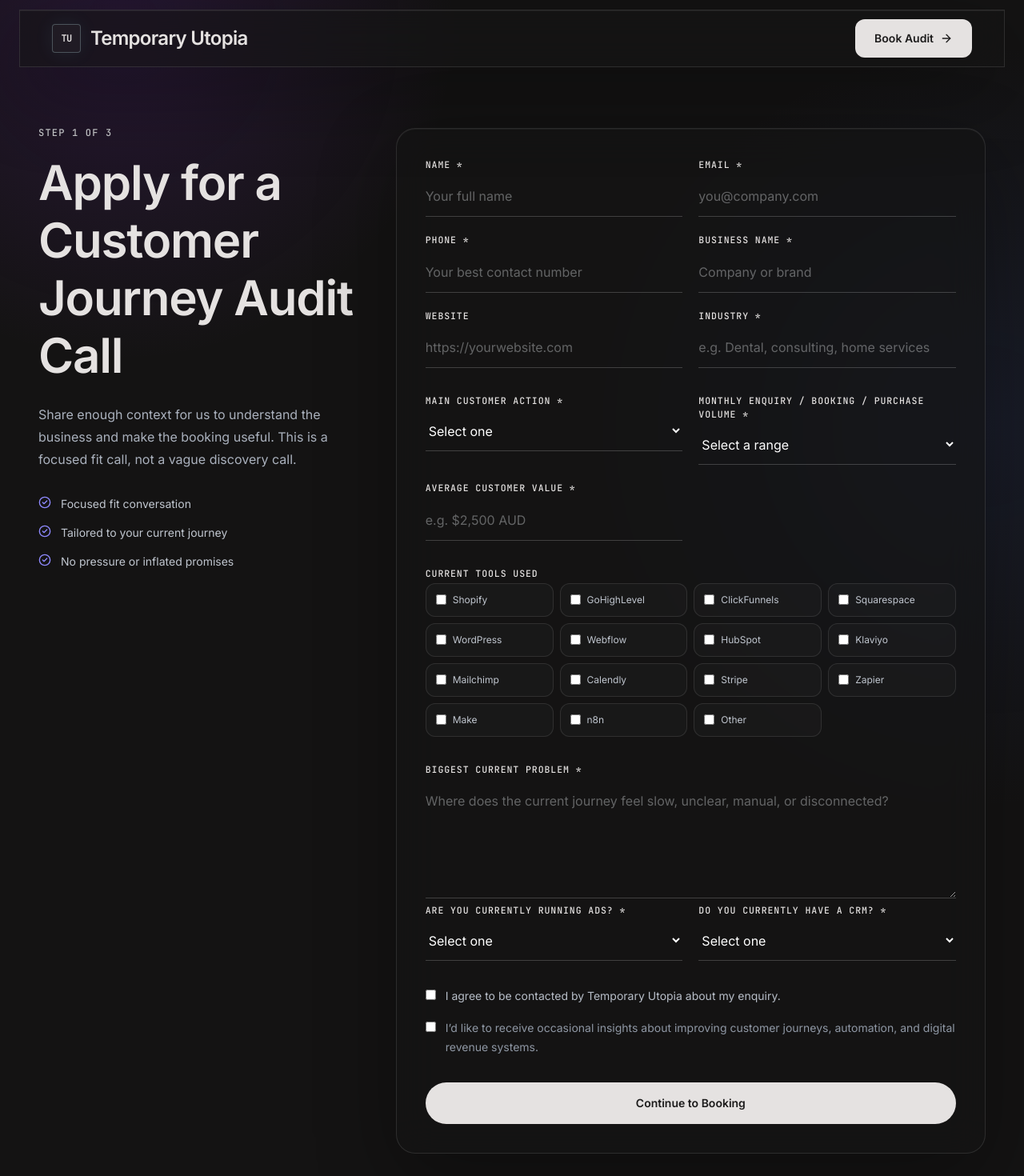
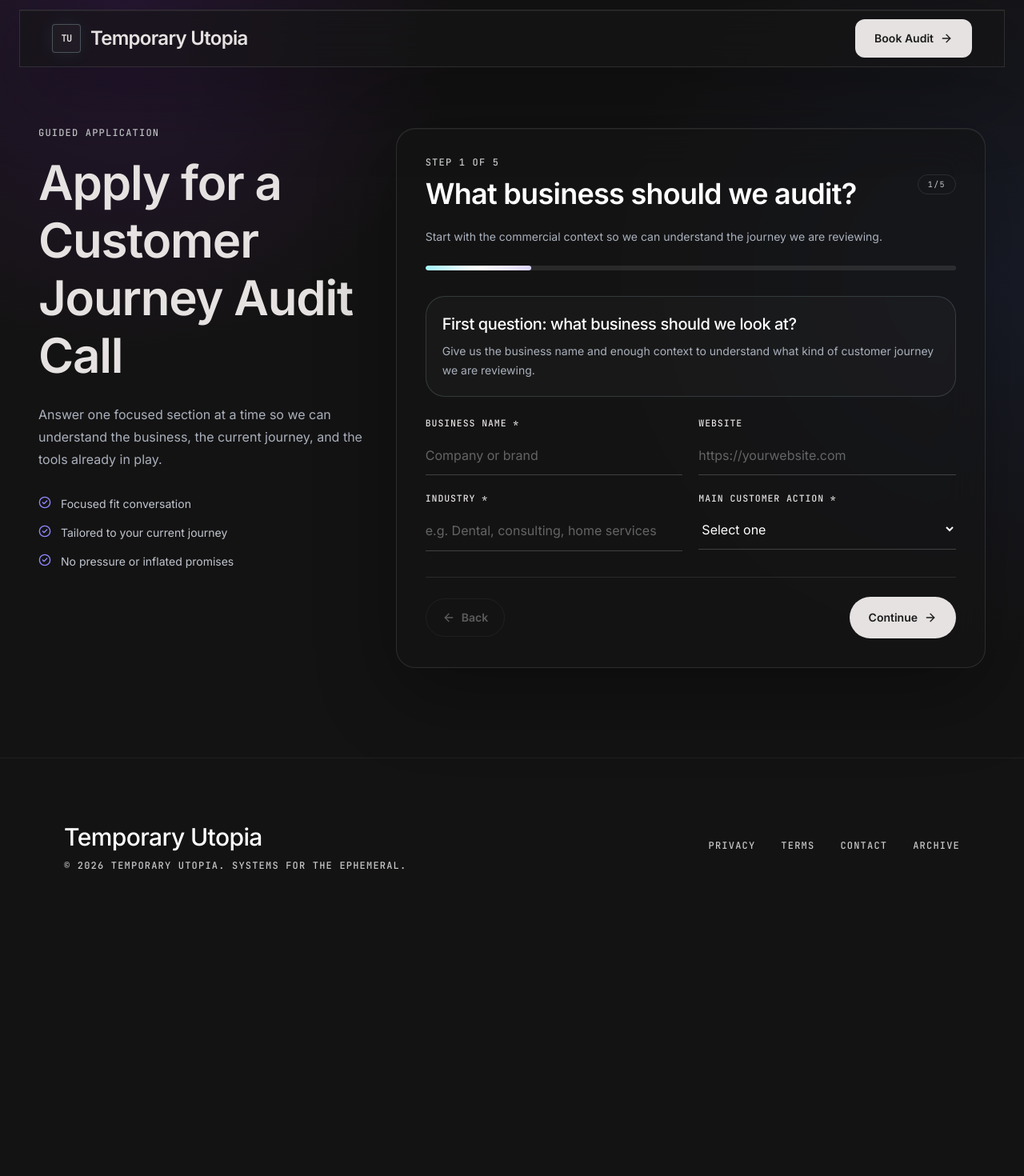
Before and after one commit to heyfinlay/UtopiaStudios, a Next.js app: page /apply in a window 1280 px wide. Shown: the top 1470 px of the page at 80% size. After the commit the page ends 1168 px from the top, so only its background shows below. Built offline with nearby package versions, Linux system fonts and the light colour scheme.

Commit message:
Add guided multi-step application form

```diff
--- a/src/app/apply/page.tsx
+++ b/src/app/apply/page.tsx
@@ -19,14 +19,13 @@ export default function ApplyPage() {
       <main>
         <SectionWrapper className="grid gap-8 !pt-40 lg:grid-cols-[.72fr_1.28fr]">
           <div className="lg:sticky lg:top-8 lg:self-start">
-            <p className="eyebrow">Step 1 of 3</p>
+            <p className="eyebrow">Guided application</p>
             <h1 className="section-title mt-5 text-4xl font-semibold sm:text-6xl">
               Apply for a Customer Journey Audit Call
             </h1>
             <p className="mt-6 max-w-lg leading-7 text-[#aab1bd]">
-              Share enough context for us to understand the business and make
-              the booking useful. This is a focused fit call, not a vague
-              discovery call.
+              Answer one focused section at a time so we can understand the
+              business, the current journey, and the tools already in play.
             </p>
             <ul className="mt-8 space-y-4 text-sm text-[#c0c6cf]">
               {[
--- a/src/components/forms/ApplicationForm.tsx
+++ b/src/components/forms/ApplicationForm.tsx
@@ -5,7 +5,7 @@ import { useRouter } from "next/navigation";
 import { useState } from "react";
 import { useForm } from "react-hook-form";
 import { z } from "zod";
-import { CheckCircle2 } from "lucide-react";
+import { ArrowLeft, ArrowRight, CheckCircle2 } from "lucide-react";
 import {
   sendToCRM,
   sendToEmailPlatform,
@@ -29,6 +29,8 @@ const schema = z.object({
   monthlyVolume: z.string().min(1, "Select an approximate volume."),
   averageValue: z.string().min(1, "Enter an approximate customer value."),
   tools: z.array(z.string()),
+  aiTools: z.array(z.string()),
+  aiToolsOther: z.string().optional(),
   biggestProblem: z.string().min(20, "Please give us a little more context."),
   runningAds: z.string().min(1, "Select an answer."),
   hasCrm: z.string().min(1, "Select an answer."),
@@ -54,17 +56,128 @@ const toolOptions = [
   "Other",
 ];
 
+const aiToolOptions = [
+  "ChatGPT",
+  "Claude",
+  "Gemini",
+  "Perplexity",
+  "OpenAI API",
+  "OpenRouter",
+  "Microsoft Copilot",
+  "Notion AI",
+  "Midjourney",
+  "Runway",
+  "Higgsfield",
+  "Canva AI",
+  "Cursor",
+  "Zapier AI",
+  "Make AI",
+  "Other",
+];
+
+type FieldName = keyof Values;
+
+const steps: Array<{
+  eyebrow: string;
+  title: string;
+  description: string;
+  fields: FieldName[];
+  validationSchema: z.ZodType;
+}> = [
+  {
+    eyebrow: "Step 1 of 5",
+    title: "What business should we audit?",
+    description:
+      "Start with the commercial context so we can understand the journey we are reviewing.",
+    fields: ["businessName", "website", "industry", "mainAction"],
+    validationSchema: schema.pick({
+      businessName: true,
+      website: true,
+      industry: true,
+      mainAction: true,
+    }),
+  },
+  {
+    eyebrow: "Step 2 of 5",
+    title: "Who should we contact?",
+    description: "Add the best person for the fit call and audit follow-up.",
+    fields: ["name", "email", "phone"],
+    validationSchema: schema.pick({
+      name: true,
+      email: true,
+      phone: true,
+    }),
+  },
+  {
+    eyebrow: "Step 3 of 5",
+    title: "Where is the journey leaking?",
+    description:
+      "Share the scale of the current customer journey and the main problem you want fixed.",
+    fields: [
+      "monthlyVolume",
+      "averageValue",
+      "biggestProblem",
+      "runningAds",
+      "hasCrm",
+    ],
+    validationSchema: schema.pick({
+      monthlyVolume: true,
+      averageValue: true,
+      biggestProblem: true,
+      runningAds: true,
+      hasCrm: true,
+    }),
+  },
+  {
+    eyebrow: "Step 4 of 5",
+    title: "What tools are already in the stack?",
+    description:
+      "Select the platforms and AI tools your team currently uses. This helps us avoid recommending systems that duplicate what already works.",
+    fields: ["tools", "aiTools", "aiToolsOther"],
+    validationSchema: schema.pick({
+      tools: true,
+      aiTools: true,
+      aiToolsOther: true,
+    }),
+  },
+  {
+    eyebrow: "Step 5 of 5",
+    title: "Confirm and continue to booking.",
+    description:
+      "Final consent before we send the application into the audit workflow.",
+    fields: ["consent", "marketingOptIn"],
+    validationSchema: schema.pick({
+      consent: true,
+      marketingOptIn: true,
+    }),
+  },
+];
+
 export function ApplicationForm() {
   const router = useRouter();
   const [submitted, setSubmitted] = useState<Values | null>(null);
+  const [stepIndex, setStepIndex] = useState(0);
   const {
     register,
     handleSubmit,
+    getValues,
+    setError,
+    clearErrors,
     formState: { errors, isSubmitting },
   } = useForm<Values>({
     resolver: zodResolver(schema),
-    defaultValues: { tools: [], marketingOptIn: false },
+    defaultValues: {
+      tools: [],
+      aiTools: [],
+      aiToolsOther: "",
+      marketingOptIn: false,
+    },
   });
+
+  const currentStep = steps[stepIndex];
+  const isLastStep = stepIndex === steps.length - 1;
+  const progress = ((stepIndex + 1) / steps.length) * 100;
+
   const onSubmit = async (values: Values) => {
     setSubmitted(values);
     console.info("Customer Journey Audit application", values);
@@ -83,6 +196,38 @@ export function ApplicationForm() {
         <p className="mt-3 text-[#a9b0bd]">Taking you to the booking page...</p>
       </div>
     );
+
+  const goNext = () => {
+    clearErrors(currentStep.fields);
+    const values = getValues();
+    const stepValues = currentStep.fields.reduce<Partial<Values>>(
+      (acc, fieldName) => ({
+        ...acc,
+        [fieldName]: values[fieldName],
+      }),
+      {},
+    );
+    const result = currentStep.validationSchema.safeParse(stepValues);
+
+    if (!result.success) {
+      let shouldFocus = true;
+      result.error.issues.forEach((issue) => {
+        const fieldName = issue.path[0] as FieldName | undefined;
+        if (fieldName && currentStep.fields.includes(fieldName)) {
+          setError(
+            fieldName,
+            { type: "manual", message: issue.message },
+            { shouldFocus },
+          );
+          shouldFocus = false;
+        }
+      });
+      return;
+    }
+
+    setStepIndex((current) => Math.min(current + 1, steps.length - 1));
+  };
+
   const field = (
     name: keyof Values,
     label: string,
@@ -102,12 +247,83 @@ export function ApplicationForm() {
       )}
     </label>
   );
+
+  const selectField = (
+    name: "mainAction" | "monthlyVolume" | "runningAds" | "hasCrm",
+    label: string,
+    placeholder: string,
+    options: string[],
+  ) => (
+    <label>
+      <span className="form-label">{label}</span>
+      <select {...register(name)} className="input">
+        <option value="">{placeholder}</option>
+        {options.map((value) => (
+          <option key={value}>{value}</option>
+        ))}
+      </select>
+      {errors[name] && (
+        <span className="form-error">{errors[name]?.message}</span>
+      )}
+    </label>
+  );
+
+  const checkboxGrid = (name: "tools" | "aiTools", options: string[]) => (
+    <div className="grid grid-cols-2 gap-2 sm:grid-cols-3">
+      {options.map((option) => (
+        <label
+          key={option}
+          className="flex items-center gap-2 rounded-2xl border border-white/10 bg-white/[.025] p-3 text-xs text-[#c0c6cf] transition hover:border-cyan-100/25 hover:bg-white/[.045]"
+        >
+          <input
+            type="checkbox"
+            value={option}
+            {...register(name)}
+            className="accent-[#e5e2e1]"
+          />
+          {option}
+        </label>
+      ))}
+    </div>
+  );
+
   return (
     <form onSubmit={handleSubmit(onSubmit)} className="space-y-8" noValidate>
+      <div>
+        <div className="mb-5 flex items-center justify-between gap-4">
+          <div>
+            <p className="eyebrow text-cyan-100/80">{currentStep.eyebrow}</p>
+            <h2 className="section-title mt-3 text-3xl font-semibold text-white md:text-4xl">
+              {currentStep.title}
+            </h2>
+          </div>
+          <span className="rounded-full border border-white/10 px-3 py-1 font-mono text-[10px] uppercase tracking-[0.14em] text-[#c5c7c9]">
+            {stepIndex + 1}/{steps.length}
+          </span>
+        </div>
+        <p className="max-w-2xl text-sm leading-6 text-[#aab1bd]">
+          {currentStep.description}
+        </p>
+        <div className="mt-6 h-1.5 overflow-hidden rounded-full bg-white/10">
+          <div
+            className="h-full rounded-full bg-gradient-to-r from-cyan-200 via-white to-violet-200 transition-all duration-300"
+            style={{ width: `${progress}%` }}
+          />
+        </div>
+      </div>
+
+      {stepIndex === 0 && (
+        <div className="space-y-6">
+          <div className="rounded-3xl border border-cyan-100/15 bg-white/[.025] p-5">
+            <p className="text-xl font-medium tracking-[-0.02em] text-white">
+              First question: what business should we look at?
+            </p>
+            <p className="mt-2 text-sm leading-6 text-[#aab1bd]">
+              Give us the business name and enough context to understand what
+              kind of customer journey we are reviewing.
+            </p>
+          </div>
           <div className="grid gap-5 sm:grid-cols-2">
-        {field("name", "Name *", "Your full name")}
-        {field("email", "Email *", "you@company.com", "email")}
-        {field("phone", "Phone *", "Your best contact number", "tel")}
             {field("businessName", "Business name *", "Company or brand")}
             {field("website", "Website", "https://yourwebsite.com", "url")}
             {field(
@@ -115,106 +331,97 @@ export function ApplicationForm() {
               "Industry *",
               "e.g. Dental, consulting, home services",
             )}
-      </div>
-      <div className="grid gap-5 sm:grid-cols-2">
-        <label>
-          <span className="form-label">Main customer action *</span>
-          <select {...register("mainAction")} className="input">
-            <option value="">Select one</option>
-            {[
+            {selectField("mainAction", "Main customer action *", "Select one", [
               "Enquiry",
               "Booking",
               "Purchase",
               "Quote request",
               "Consultation",
               "Checkout",
-            ].map((v) => (
-              <option key={v}>{v}</option>
-            ))}
-          </select>
-          {errors.mainAction && (
-            <span className="form-error">{errors.mainAction.message}</span>
+            ])}
+          </div>
+        </div>
       )}
-        </label>
-        <label>
-          <span className="form-label">
-            Monthly enquiry / booking / purchase volume *
-          </span>
-          <select {...register("monthlyVolume")} className="input">
-            <option value="">Select a range</option>
-            {["Under 20", "20–50", "51–100", "101–250", "251–500", "500+"].map(
-              (v) => (
-                <option key={v}>{v}</option>
-              ),
+
+      {stepIndex === 1 && (
+        <div className="grid gap-5 sm:grid-cols-2">
+          {field("name", "Name *", "Your full name")}
+          {field("email", "Email *", "you@company.com", "email")}
+          {field("phone", "Phone *", "Your best contact number", "tel")}
+        </div>
       )}
-          </select>
-          {errors.monthlyVolume && (
-            <span className="form-error">{errors.monthlyVolume.message}</span>
+
+      {stepIndex === 2 && (
+        <div className="space-y-6">
+          <div className="grid gap-5 sm:grid-cols-2">
+            {selectField(
+              "monthlyVolume",
+              "Monthly enquiry / booking / purchase volume *",
+              "Select a range",
+              ["Under 20", "20–50", "51–100", "101–250", "251–500", "500+"],
             )}
-        </label>
-        {field("averageValue", "Average customer value *", "e.g. $2,500 AUD")}
+            {field(
+              "averageValue",
+              "Average customer value *",
+              "e.g. $2,500 AUD",
+            )}
+            {selectField(
+              "runningAds",
+              "Are you currently running ads? *",
+              "Select one",
+              ["Yes", "No", "Not sure"],
+            )}
+            {selectField(
+              "hasCrm",
+              "Do you currently have a CRM? *",
+              "Select one",
+              ["Yes", "No", "Not sure"],
+            )}
           </div>
-      <fieldset>
-        <legend className="form-label">Current tools used</legend>
-        <div className="grid grid-cols-2 gap-2 sm:grid-cols-3 lg:grid-cols-4">
-          {toolOptions.map((tool) => (
-            <label
-              key={tool}
-              className="flex items-center gap-2 rounded-xl border border-white/10 bg-white/[.025] p-3 text-xs text-[#c0c6cf]"
-            >
-              <input
-                type="checkbox"
-                value={tool}
-                {...register("tools")}
-                className="accent-[#7772ff]"
-              />
-              {tool}
-            </label>
-          ))}
-        </div>
-      </fieldset>
           <label>
             <span className="form-label">Biggest current problem *</span>
             <textarea
               {...register("biggestProblem")}
               rows={5}
-          className={`input resize-y ${errors.biggestProblem ? "input-error" : ""}`}
+              className={`input resize-y ${
+                errors.biggestProblem ? "input-error" : ""
+              }`}
               placeholder="Where does the current journey feel slow, unclear, manual, or disconnected?"
             />
             {errors.biggestProblem && (
-          <span className="form-error">{errors.biggestProblem.message}</span>
-        )}
-      </label>
-      <div className="grid gap-5 sm:grid-cols-2">
-        {[
-          ["runningAds", "Are you currently running ads?"],
-          ["hasCrm", "Do you currently have a CRM?"],
-        ].map(([name, label]) => (
-          <label key={name}>
-            <span className="form-label">{label} *</span>
-            <select
-              {...register(name as "runningAds" | "hasCrm")}
-              className="input"
-            >
-              <option value="">Select one</option>
-              <option>Yes</option>
-              <option>No</option>
-              <option>Not sure</option>
-            </select>
-            {errors[name as "runningAds" | "hasCrm"] && (
               <span className="form-error">
-                {errors[name as "runningAds" | "hasCrm"]?.message}
+                {errors.biggestProblem.message}
               </span>
             )}
           </label>
-        ))}
         </div>
-      <div className="space-y-4">
+      )}
+
+      {stepIndex === 3 && (
+        <div className="space-y-8">
+          <fieldset>
+            <legend className="form-label mb-3">Current business tools</legend>
+            {checkboxGrid("tools", toolOptions)}
+          </fieldset>
+          <fieldset>
+            <legend className="form-label mb-3">AI tools currently used</legend>
+            {checkboxGrid("aiTools", aiToolOptions)}
+          </fieldset>
+          {field(
+            "aiToolsOther",
+            "Other AI tools or notes",
+            "e.g. internal GPTs, agents, image/video tools, automations",
+          )}
+        </div>
+      )}
+
+      {stepIndex === 4 && (
+        <div className="space-y-5 rounded-3xl border border-white/10 bg-white/[.025] p-5">
           <label className="flex items-start gap-3 text-sm leading-6 text-[#b8bec8]">
             <input
               type="checkbox"
               {...register("consent")}
-            className="mt-1 accent-[#7772ff]"
+              className="mt-1 accent-[#e5e2e1]"
             />
             I agree to be contacted by Temporary Utopia about my enquiry.
           </label>
@@ -225,19 +432,45 @@ export function ApplicationForm() {
             <input
               type="checkbox"
               {...register("marketingOptIn")}
-            className="mt-1 accent-[#7772ff]"
+              className="mt-1 accent-[#e5e2e1]"
             />
             I’d like to receive occasional insights about improving customer
             journeys, automation, and digital revenue systems.
           </label>
         </div>
+      )}
+
+      <div className="flex flex-col-reverse gap-3 border-t border-white/10 pt-6 sm:flex-row sm:items-center sm:justify-between">
+        <button
+          type="button"
+          onClick={() => setStepIndex((current) => Math.max(current - 1, 0))}
+          disabled={stepIndex === 0 || isSubmitting}
+          className="inline-flex min-h-12 items-center justify-center gap-2 rounded-full border border-white/15 px-5 py-3 text-sm font-semibold text-[#e5e2e1] transition hover:bg-white/[.05] disabled:cursor-not-allowed disabled:opacity-35"
+        >
+          <ArrowLeft className="h-4 w-4" />
+          Back
+        </button>
+        {isLastStep ? (
           <button
             disabled={isSubmitting}
             type="submit"
-        className="w-full rounded-full bg-[#e5e2e1] px-6 py-4 text-sm font-semibold text-[#1c1b1b] transition hover:brightness-110 disabled:opacity-50"
+            className="inline-flex min-h-12 items-center justify-center gap-2 rounded-full bg-[#e5e2e1] px-6 py-4 text-sm font-semibold text-[#1c1b1b] transition hover:brightness-110 disabled:opacity-50"
           >
             {isSubmitting ? "Submitting..." : "Continue to Booking"}
+            <ArrowRight className="h-4 w-4" />
           </button>
+        ) : (
+          <button
+            type="button"
+            onClick={goNext}
+            disabled={isSubmitting}
+            className="inline-flex min-h-12 items-center justify-center gap-2 rounded-full bg-[#e5e2e1] px-6 py-4 text-sm font-semibold text-[#1c1b1b] transition hover:brightness-110 disabled:opacity-50"
+          >
+            Continue
+            <ArrowRight className="h-4 w-4" />
+          </button>
+        )}
+      </div>
     </form>
   );
 }
```
Lines whose indentation alone changed are shown as unchanged.
